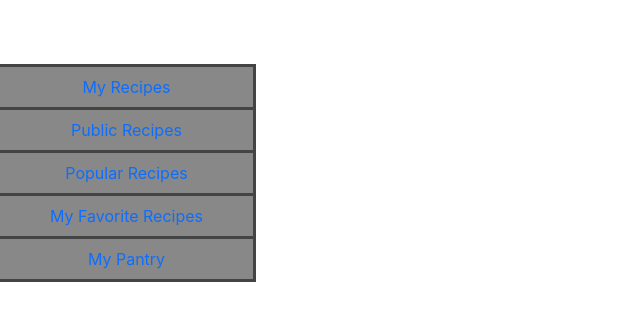
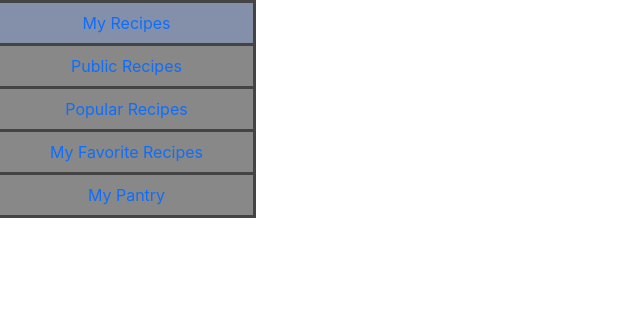
Before and after one commit to PatrickBoynton/bakers-dozen, a React (Create React App) app in the folder frontend/static/: page / in a window 1280 px wide. Shown: the top 320 px of the page, without its empty margins (0-640 px from the left). Built offline with nearby package versions, Linux system fonts and the light colour scheme.

Commit message:
Styled the top nav.

```diff
--- a/frontend/static/src/App.css
+++ b/frontend/static/src/App.css
@@ -22,8 +22,10 @@ input:not(:last-child){
 }
 nav{
   background-color: #888;
-  margin-top: 5%;
   width: 20%;
+}
+.top-nav{
+  width: 100%;
 }
 a {
   color: #eee;
```
